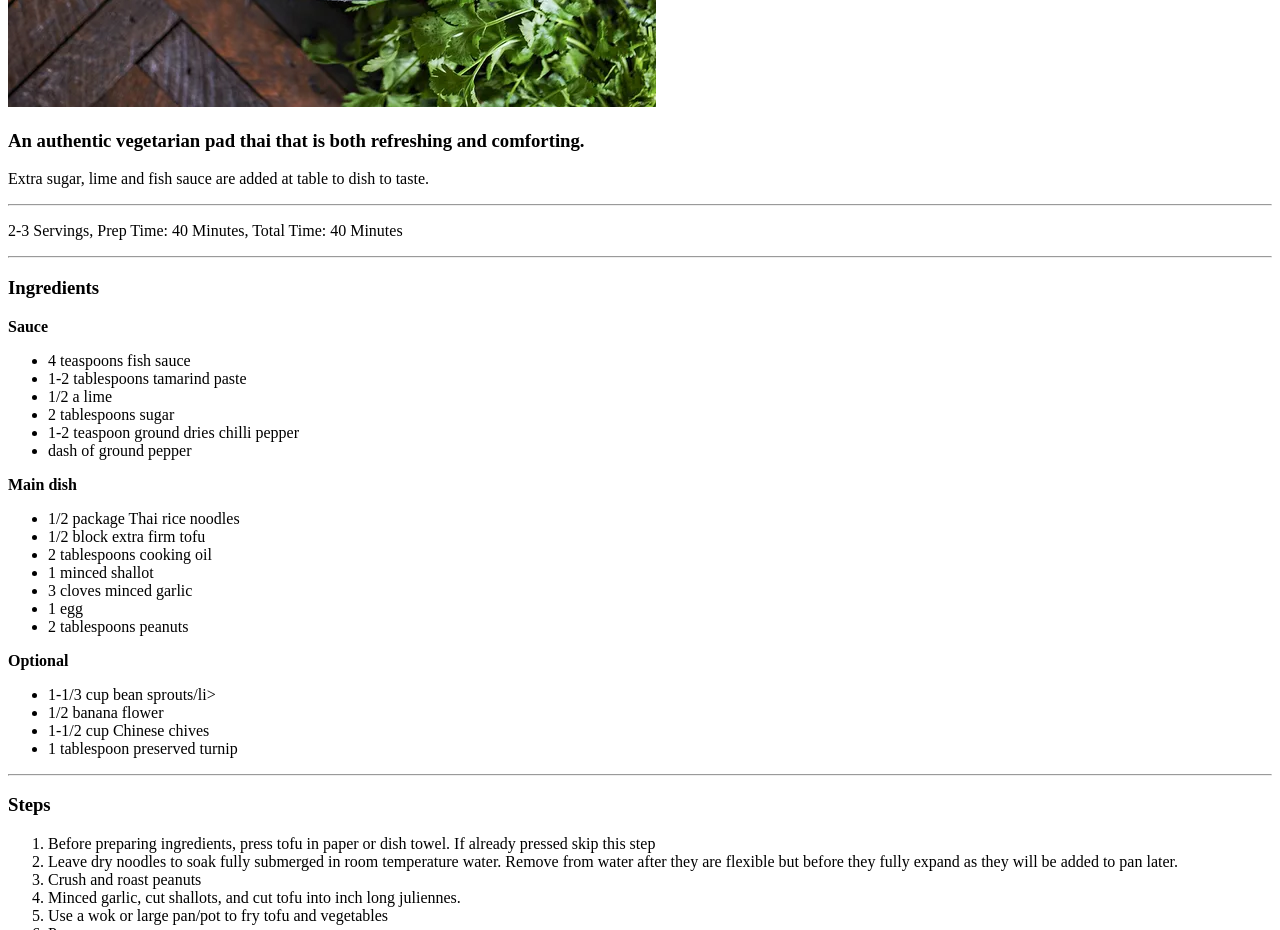
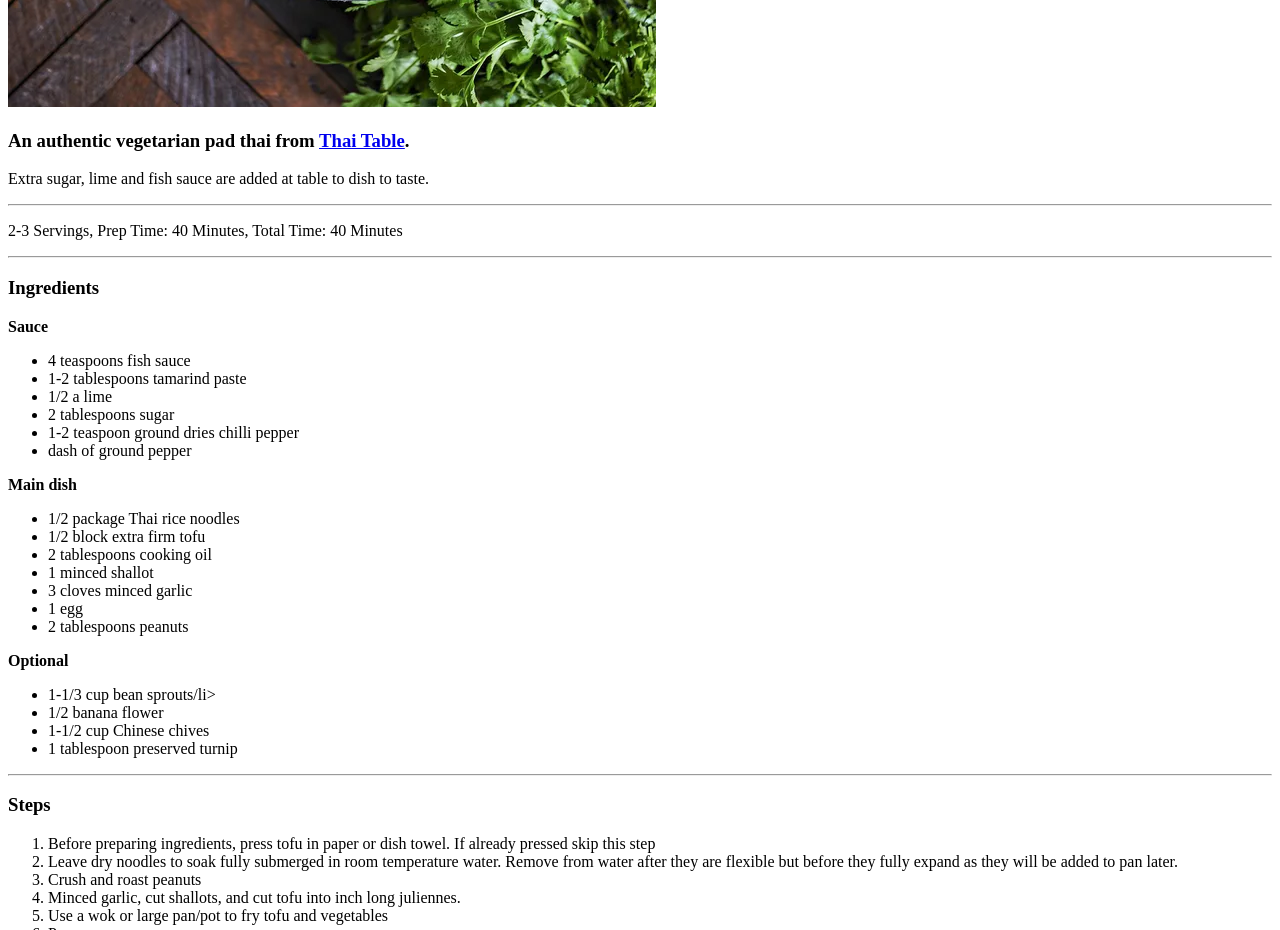
Before and after one commit to TESavoie/odin-recipes, a plain HTML site: page recipes/pad-thai.html in a window 1280 px wide. Shown: the part 880-1810 px from the top of the page. Drawn offline with Linux system fonts and the light colour scheme.

Commit message:
Hyperlink to Thai Table add

```diff
--- a/recipes/pad-thai.html
+++ b/recipes/pad-thai.html
@@ -12,7 +12,7 @@
 
     <img src="../img/pad-thai.jpg" alt="pad thai with tofu">
 
-    <h3>An authentic vegetarian pad thai that is both refreshing and comforting.</h3>
+    <h3>An authentic vegetarian pad thai from <a href="thaitable.com/thai/recipe/pad-thai">Thai Table</a>.</h3>
 
     <p>
         Extra sugar, lime and fish sauce are added at table to dish to taste.
```
